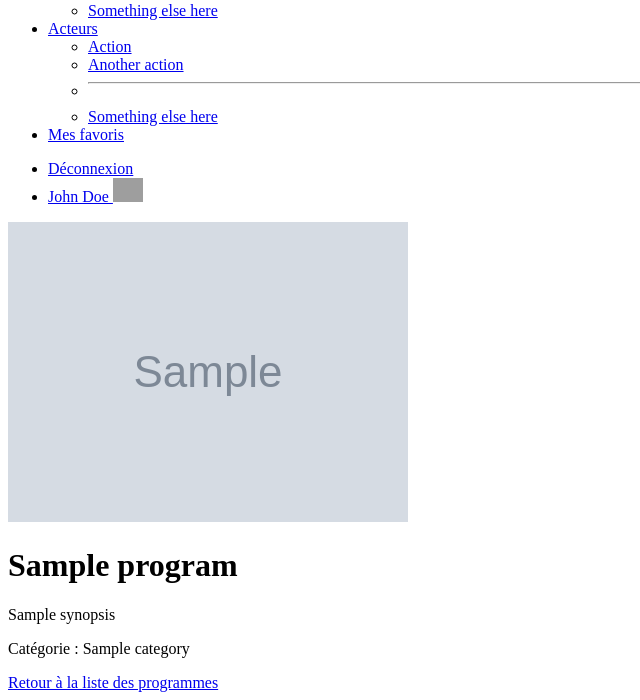
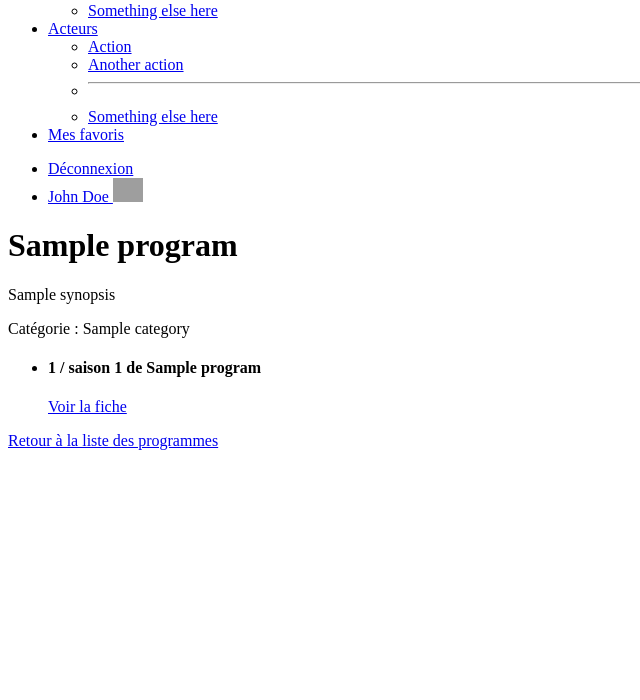
Before and after one commit to Urzaag/wild-series, a Symfony app: template templates/program/show.html.twig in a window 1280 px wide. Shown: the part 138-838 px from the top of the page, without its empty margins (0-640 px from the left). After the commit the page ends 588 px from the top, so only its background shows below. Run offline with Twig, Linux system fonts and the light colour scheme; the template is opened without the code that fills it: most values are stand-ins (such as "Sample title", 1, 10 or a date in 2020); grey boxes marked "Sample" are stand-in pictures; some libraries are stand-ins or nearby versions; grey boxes are pictures that could not be loaded.

Commit message:
seasons displayed and link to their details

```diff
--- a/templates/program/show.html.twig
+++ b/templates/program/show.html.twig
@@ -4,11 +4,19 @@
 
 {% block body %}
     <div class="media">
-        <img class="align-self-start mr-3" src="{{program.poster}}" alt="{{ program.title }} poster">
+        {# <img class="align-self-start mr-3" src="{{ asset(program.poster) }}" alt="{{ program.title }} poster"> #}
         <div class="media-body">
             <h1 class="mt-0">{{ program.title }}</h1>
             <p>{{ program.synopsis }}</p>
             <p>Catégorie : {{ program.category.name }}</p>
+            <ul>
+                {% for seasons in program.seasons %}
+                    <li>
+                        <h4>{{ loop.index }} / saison {{ seasons.number }} de {{ program.title }}</h4>
+                        <a href="{{ path("program_season_show", {programId: program.id, seasonId: seasons.id}) }}">Voir la fiche</a>
+                    </li>
+                {% endfor %}
+            </ul>
         </div>
     </div>
 
```
